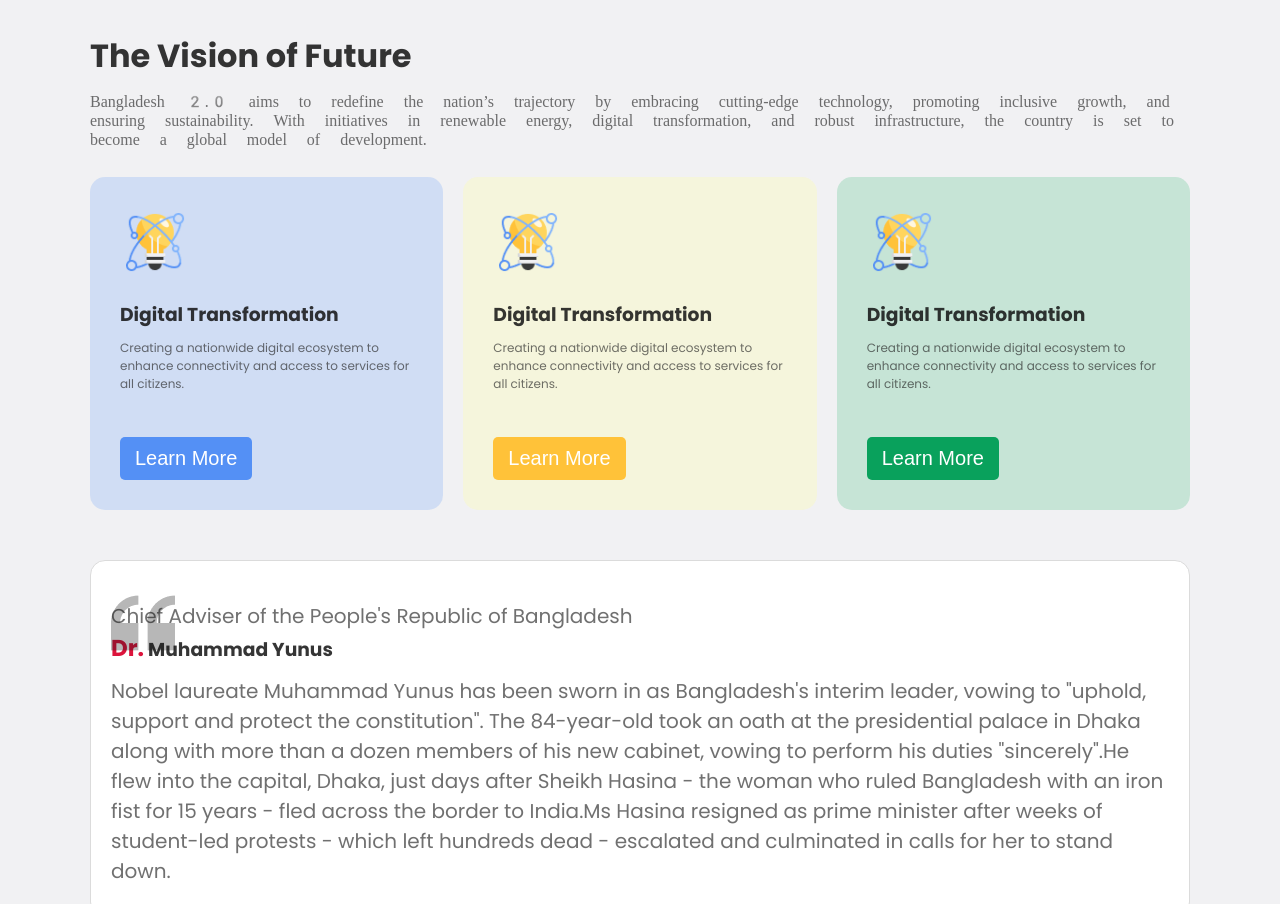
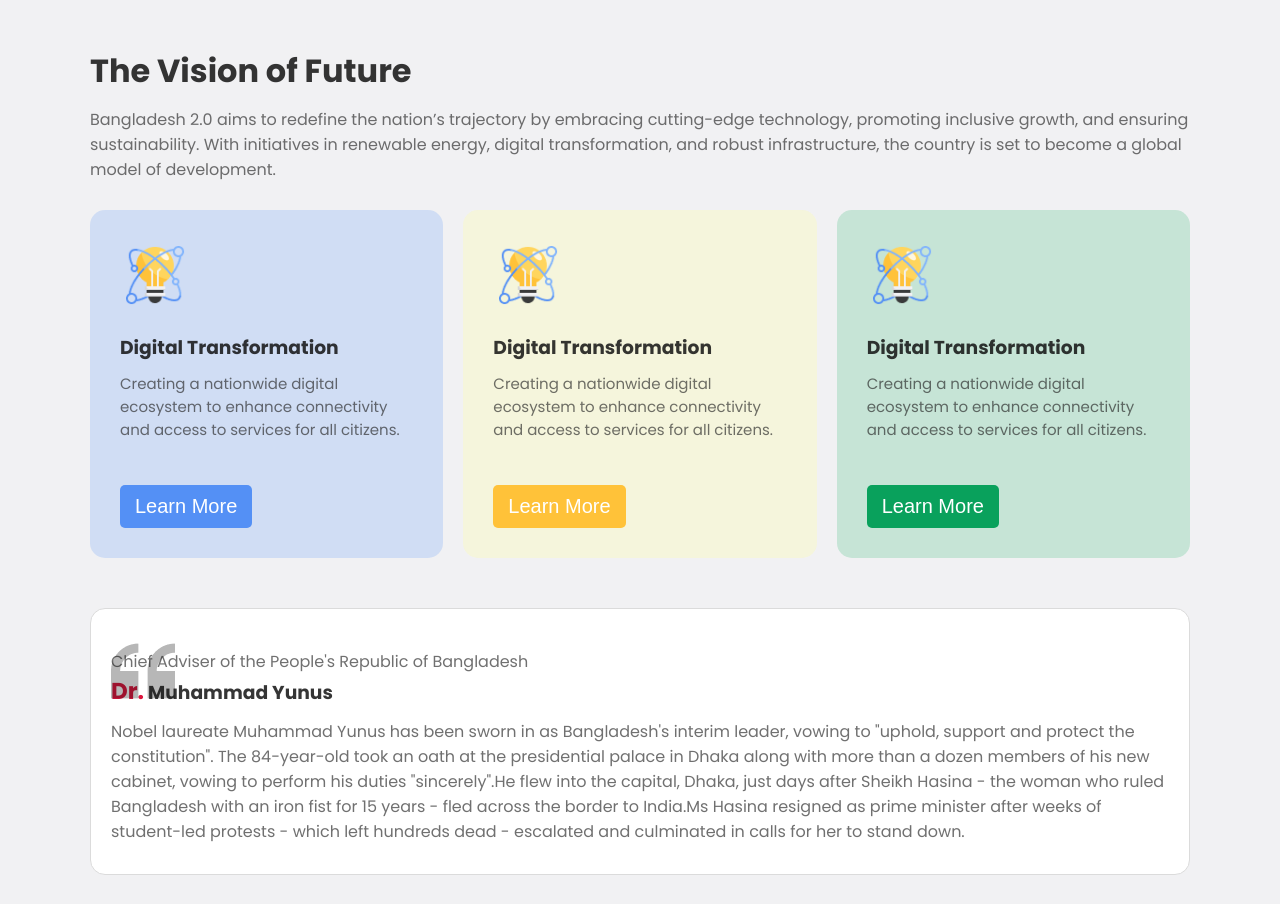
Before and after one commit to mdimu29ail/Bangladesh-2.0Assigment-1, a plain HTML site: page index.html in a window 1280 px wide. Shown: the part 1022-1926 px from the top of the page. Drawn offline with Linux system fonts and the light colour scheme; a web font is replaced by a local one.

Commit message:
at last commit

```diff
--- a/style/style.css
+++ b/style/style.css
@@ -108,7 +108,6 @@ button.button:hover {
 }
 .Vision-tital p {
   color: #242424a6;
-  font-family: emoji;
 }
 .Vision-box {
   width: 353px;
@@ -130,7 +129,7 @@ button.button:hover {
   margin-top: -9px;
 }
 .Vision-boxs p {
-  font-size: 12px;
+  font-size: 15px;
   color: #242424a6;
   margin-bottom: 20px;
 }
@@ -202,7 +201,7 @@ section#Quote-Section {
   position: absolute;
 }
 .Quote p {
-  font-size: 20px;
+  font-size: 16px;
   margin-top: 10px;
 }
 .Quote h3 {
```
Also changed, not shown: index.html (+3 -0 lines).
